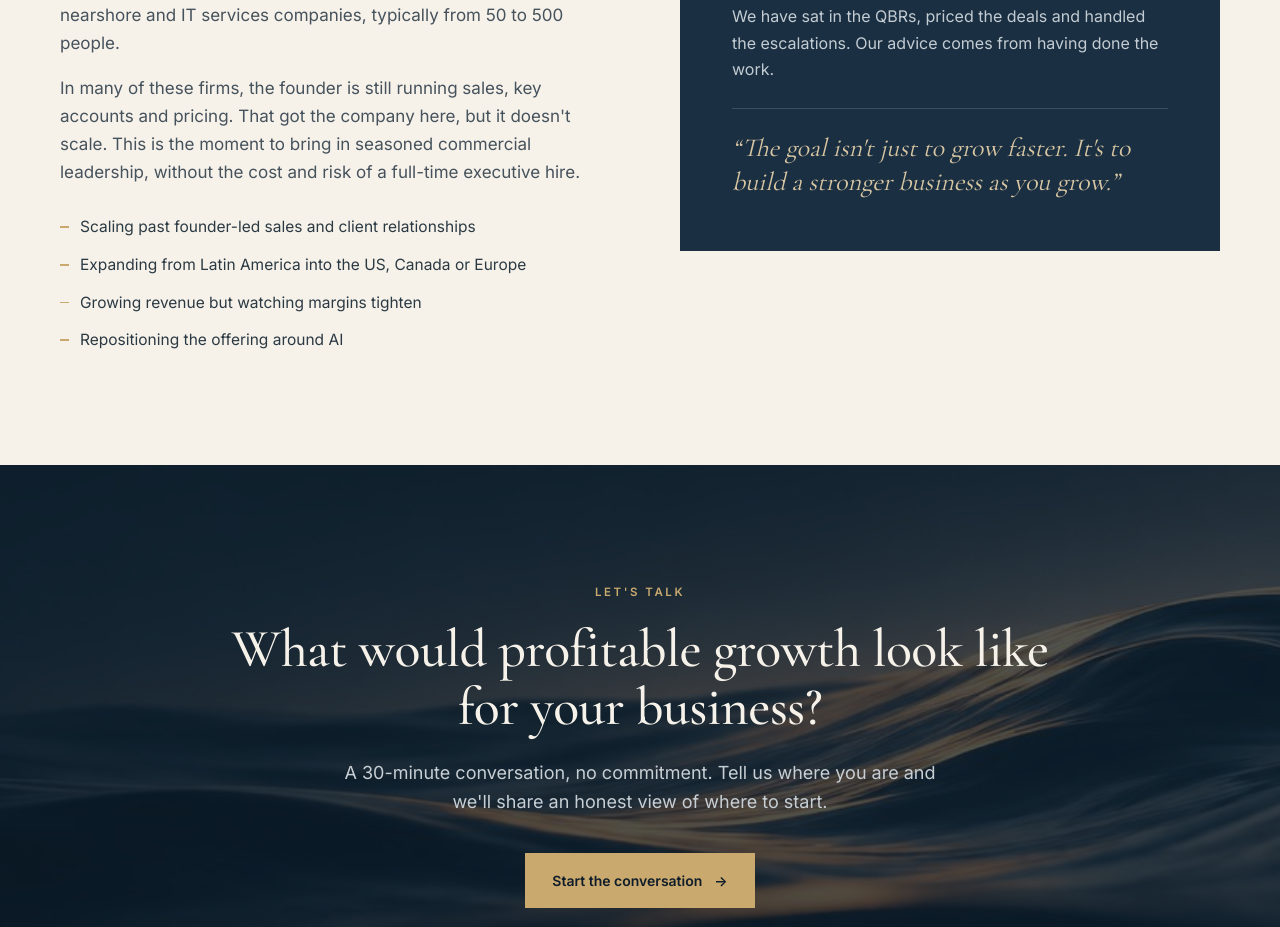
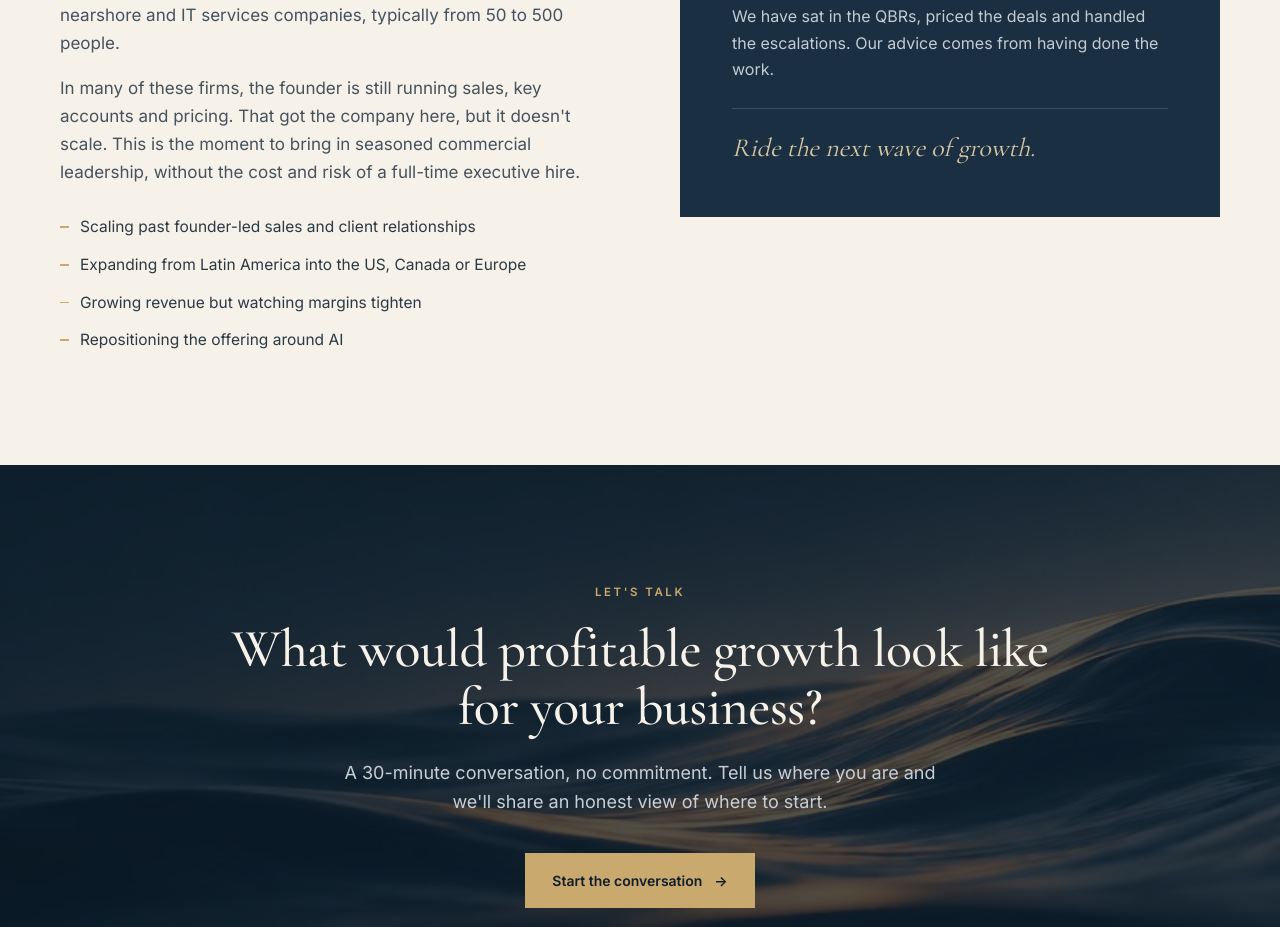
Before and after one commit to melicabrera/mecaadvisory, a plain HTML site: page index.html in a window 1280 px wide. Shown: the part 4029-4956 px from the top of the page. Drawn offline with nearby package versions, Linux system fonts and the light colour scheme.

Commit message:
Use MECA tagline in About section
Co-Authored-By: Claude Opus 5.5 <noreply@anthropic.com>
Claude-Session: https://claude.ai/code/session_01ASJafMcXXtF8TDgTWcyuqg

```diff
--- a/index.html
+++ b/index.html
@@ -345,7 +345,7 @@
         <h3 id="about-title"><span lang="en">Operator experience, not theory.</span><span lang="es">Experiencia de operación, no teoría.</span></h3>
         <p><span lang="en">MECA is built on two decades of operating experience inside technology services, from engineering and delivery to leading large client portfolios across North America and Europe.</span><span lang="es">MECA se apoya en dos décadas de experiencia operando dentro de los servicios de tecnología, desde ingeniería y delivery hasta liderar grandes carteras de clientes en Norteamérica y Europa.</span></p>
         <p><span lang="en">We have sat in the QBRs, priced the deals and handled the escalations. Our advice comes from having done the work.</span><span lang="es">Estuvimos en los QBRs, armamos los precios y resolvimos los escalamientos. Nuestra asesoría viene de haber hecho el trabajo.</span></p>
-        <div class="quote"><span lang="en">“The goal isn't just to grow faster. It's to build a stronger business as you grow.”</span><span lang="es">“El objetivo no es solo crecer más rápido. Es construir una empresa más sólida mientras crece.”</span></div>
+        <div class="quote"><span lang="en">Ride the next wave of growth.</span><span lang="es">Subite a la próxima ola de crecimiento.</span></div>
       </aside>
     </div>
   </section>
```
